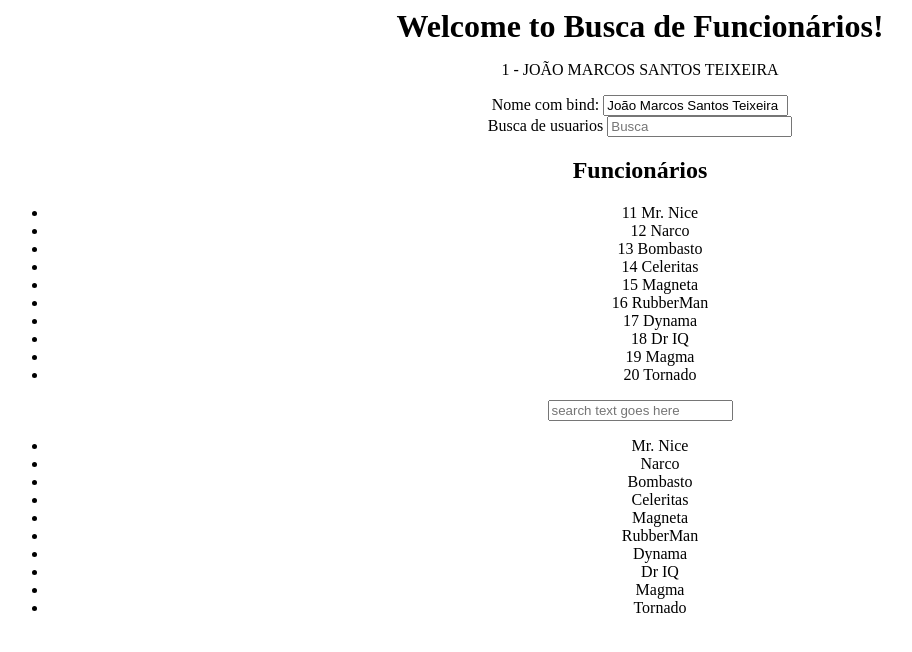
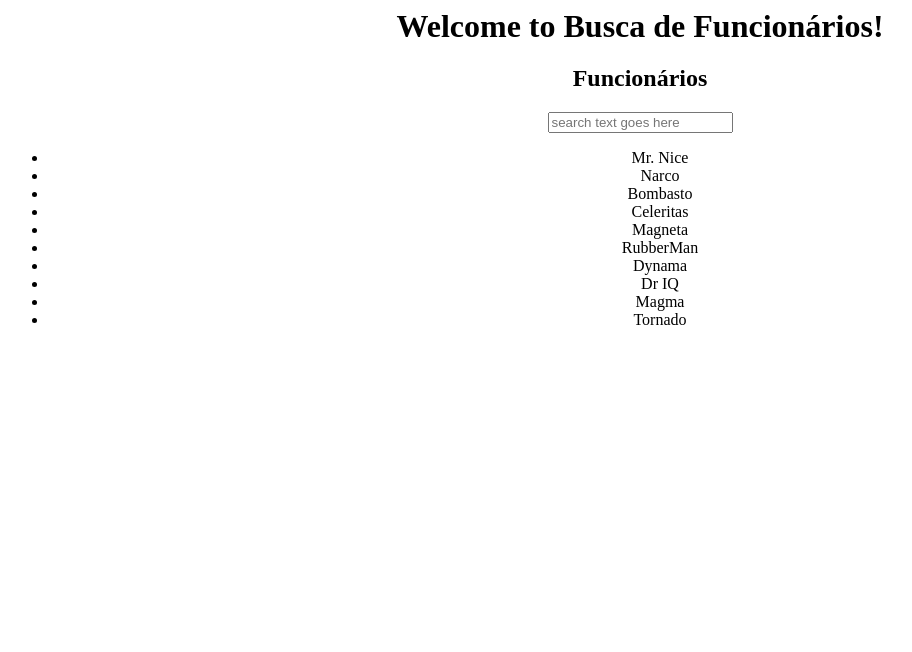
Before and after one commit to ipodjms/angularBasic, an Angular app in the folder angularBasic/: page / in a window 1280 px wide. Shown: the top 652 px of the page, without its empty margins (0-912 px from the left). Built offline with nearby package versions, Linux system fonts and the light colour scheme.

Commit message:
exibindo informacoes do heroi ao clicar nele

```diff
--- a/angularBasic/src/app/employees/employees.component.html
+++ b/angularBasic/src/app/employees/employees.component.html
@@ -1,36 +1,37 @@
+<!-- <div *ngIf="selectedEmployee">
+
 	<p>
-  {{employee.id }} -
-  {{employee.name | uppercase }}
+	  {{selectedEmployee.id }} -
+	  {{selectedEmployee.name | uppercase }}
 	</p>
 
 
 	<div>
 	  <label>Nome com bind:
-    <input [(ngModel)]="employee.name" placeholder="nome">
+	    <input [(ngModel)]="selectedEmployee.name" placeholder="nome">
 	  </label>
 	</div>
 
-
-<div>
-  <label>Busca de usuarios
-    <input [(ngModel)]="search" placeholder="Busca">
-  </label>
 </div>
+ -->
 
 
 
 <h2>Funcionários</h2>
-<ul class="employees">
-	<!-- for com todos os funcionarios -->
-  <li *ngFor="let employee of employees" (click)="onSelect(hero)">
-    <span class="badge">{{employee.id}}</span> {{employee.name}}
+<input [(ngModel)]="searchText" placeholder="search text goes here">
+<ul>
+  <li *ngFor="let employee of employees | filter : searchText" (click)="onSelect(employee)">
+    {{employee.name}}
   </li>
 </ul>
 
 
-<input [(ngModel)]="searchText" placeholder="search text goes here">
-<ul>
-  <li *ngFor="let c of employees | filter : searchText">
-    {{c.name}}
-  </li>
-</ul>
+<div *ngIf="selectedEmployee">
+
+  <h2>{{selectedEmployee.name | uppercase}} Details</h2>
+  <div><span>id: </span>{{selectedEmployee.id}}</div>
+  <div>
+    <span>name: {{selectedEmployee.name}}</span>
+  </div>
+
+</div>
--- a/angularBasic/src/app/employees/employees.component.ts
+++ b/angularBasic/src/app/employees/employees.component.ts
@@ -25,9 +25,18 @@ export class EmployeesComponent implements OnInit {
    //variavel com todos os funcionarios
    employees = EMPLOYEES;
 
+   selectedEmployee: Employee;
+
   constructor() { }
 
   ngOnInit() {
+
   }
 
+	onSelect(employee: Employee): void {
+	  this.selectedEmployee = employee;
+	  console.log (this.selectedEmployee);
+	}
+
+
 }
```
Lines whose indentation alone changed are shown as unchanged.
